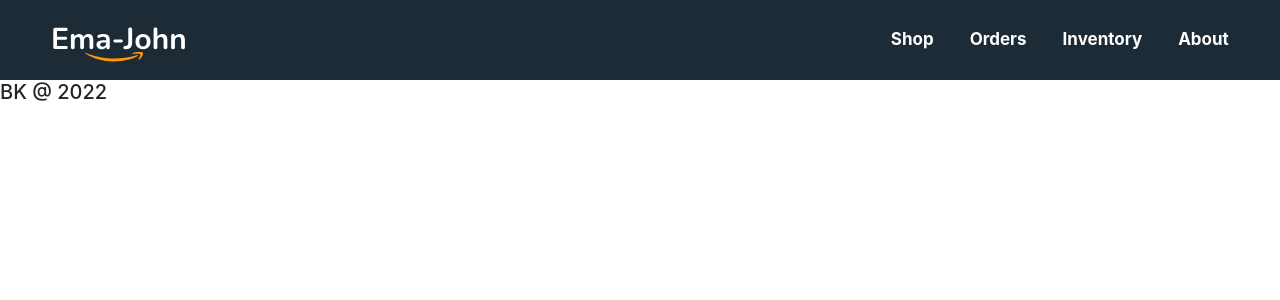
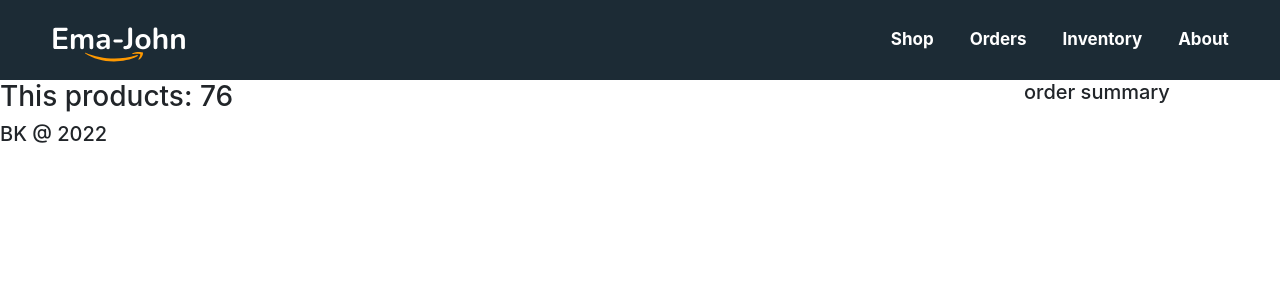
Before and after one commit to khadiza21/react-SPA-ema-jhon-eCommerce, a React (Create React App) app: page / in a window 1280 px wide. Shown: the top 300 px of the page. Built offline with nearby package versions, Linux system fonts and the light colour scheme.

Commit message:
shop products data get and added this features

```diff
--- a/src/App.js
+++ b/src/App.js
@@ -1,11 +1,13 @@
 import "./App.css";
 import Footer from "./components/Footer/Footer";
 import Header from "./components/Header/Header";
+import Shop from "./components/Shop/Shop";
 
 function App() {
   return (
     <div>
       <Header></Header>
+      <Shop></Shop>
       <Footer></Footer>
     </div>
   );
--- /dev/null
+++ b/src/components/Shop/Shop.css
@@ -0,0 +1,4 @@
+.shop-container {
+  display: grid;
+  grid-template-columns: 4fr 1fr;
+}
--- /dev/null
+++ b/src/components/Shop/Shop.js
@@ -0,0 +1,22 @@
+import React, { useEffect, useState } from "react";
+import "./Shop.css";
+const Shop = () => {
+  const [products, setProducts] = useState([]);
+  useEffect(() => {
+    fetch("products.json")
+      .then((res) => res.json())
+      .then((data) => setProducts(data));
+  }, []);
+  return (
+    <div className="shop-container">
+      <div className="products-container">
+        <h3>This products: {products.length}</h3>
+      </div>
+      <div className="cart-container">
+        <h5>order summary</h5>
+      </div>
+    </div>
+  );
+};
+
+export default Shop;
```
Also changed, not shown: public/products.json (renamed from src/fakeData/products.json).
